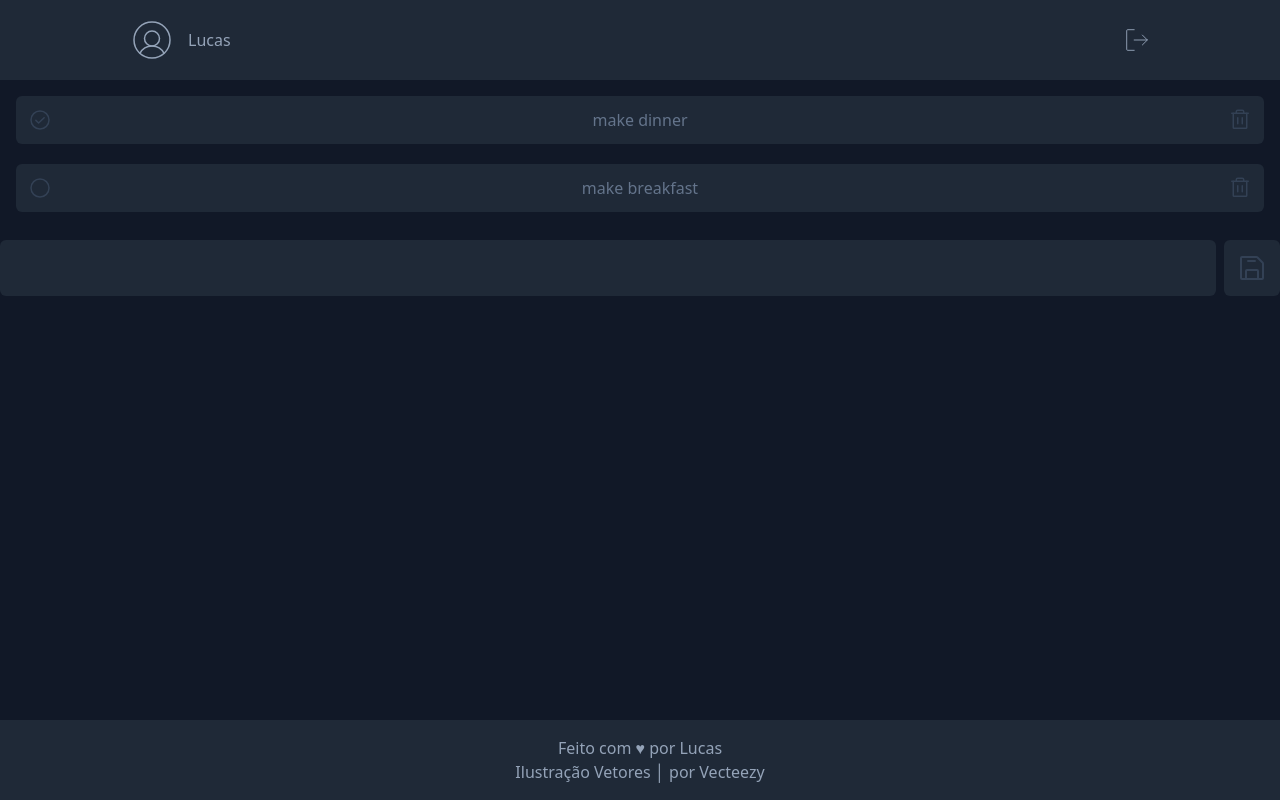
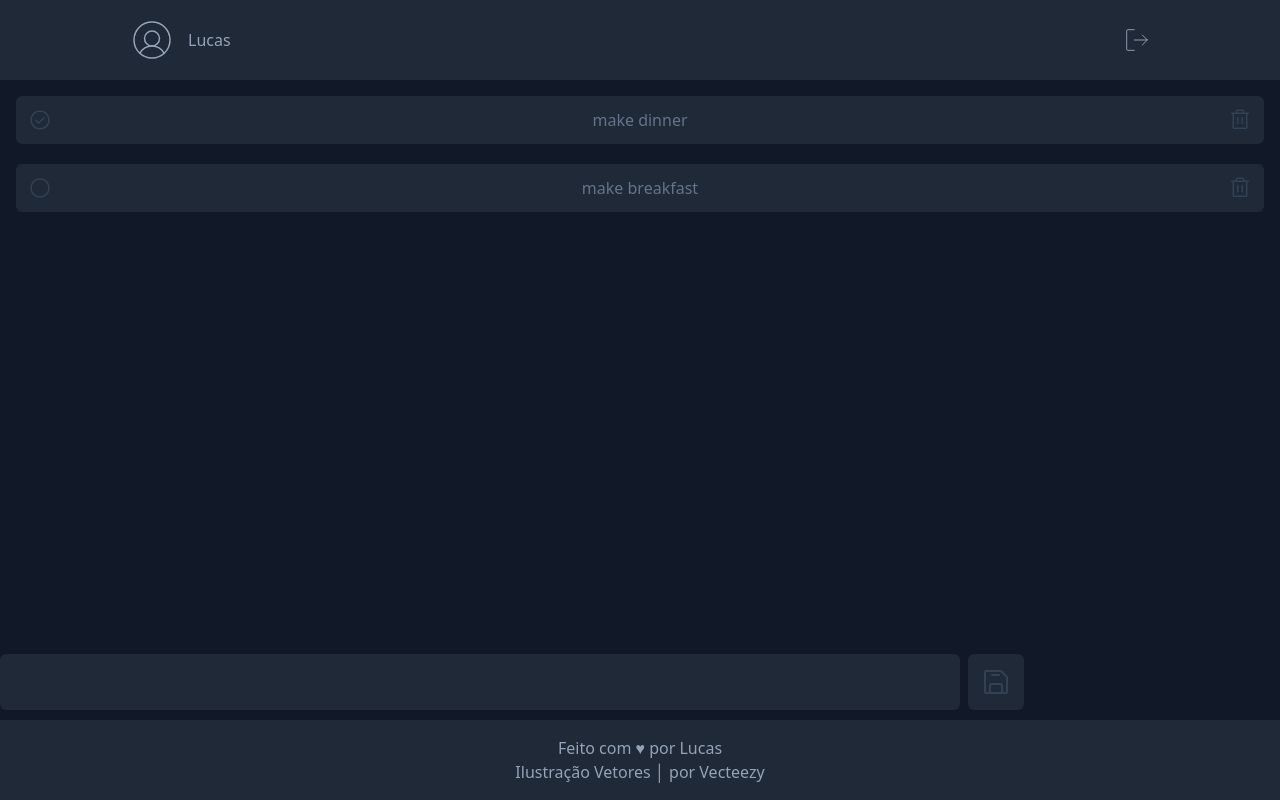
Before and after one commit to lucasmelosilva/todo-list, a React (Vite) app: page / in a window 1280 px wide. Built offline with nearby package versions, Linux system fonts and the light colour scheme.

Commit message:
novo posicionamento do botao

```diff
--- a/src/components/NewTask.jsx
+++ b/src/components/NewTask.jsx
@@ -11,7 +11,7 @@ function NewTask({ handleNewTask }) {
   }
 
   return (
-    <form className={`flex gap-2 items-center`} >
+    <form className={`w-[90%] md:w-[80%] bottom-[90px] flex gap-2 items-center absolute`} >
       <input
         type="text"
         className="bg-gray-800 p-3 flex-grow rounded-md text-2xl text-slate-500"
```
